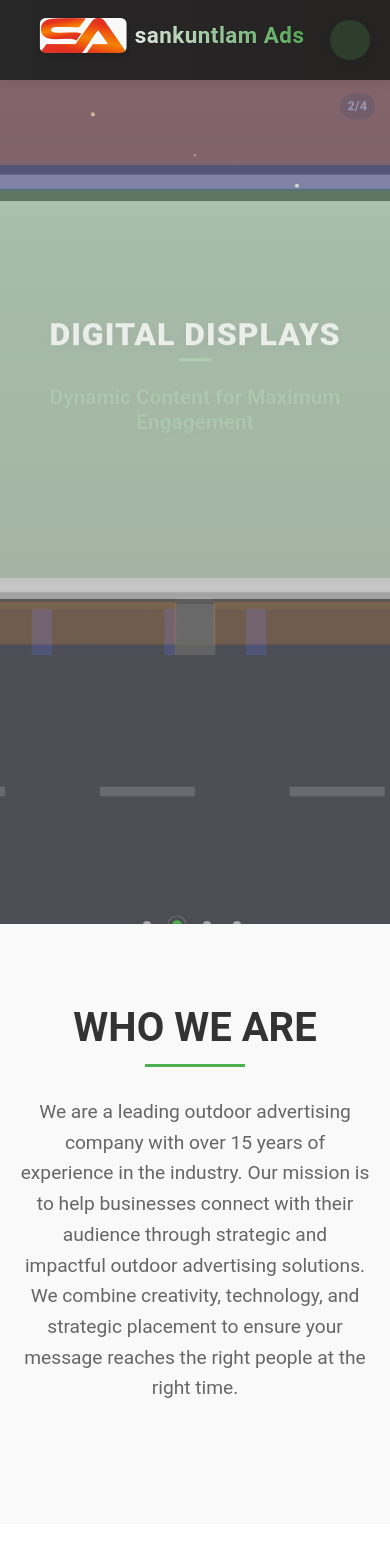
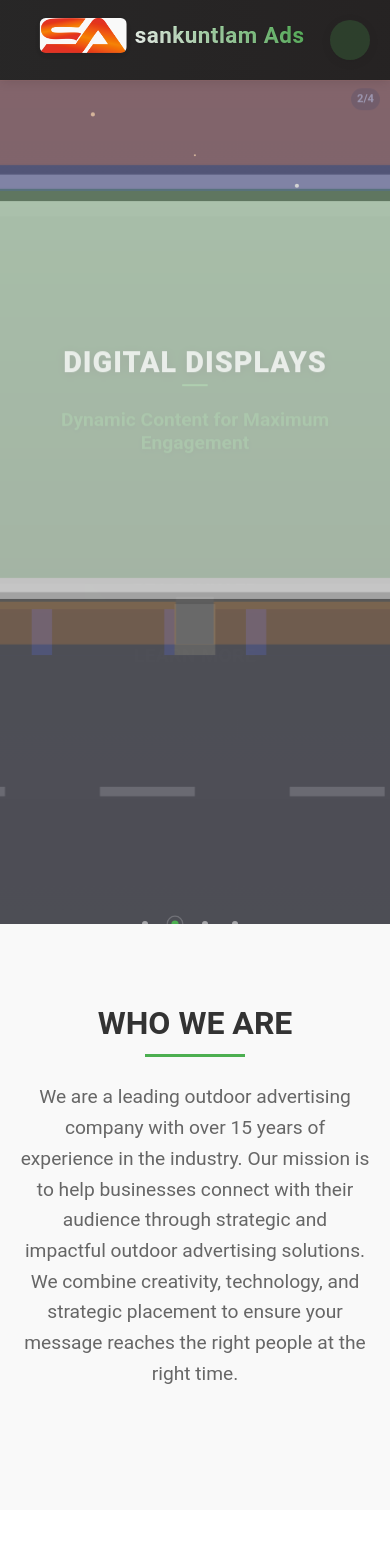
Before and after one commit to prakhar315/sakuntalam, a React (Create React App) app: page / in a window 390 px wide. Shown: the top 1568 px of the page. Built offline with nearby package versions, Linux system fonts and the light colour scheme.

Commit message:
Improve responsiveness for small screens in hero and about founder sections

```diff
--- a/src/pages/About.css
+++ b/src/pages/About.css
@@ -269,4 +269,73 @@
   .values-grid {
     grid-template-columns: 1fr;
   }
+
+  .founder-section {
+    flex-direction: column;
+    gap: 30px;
+  }
+
+  .founder-image {
+    flex: 0 0 auto;
+    width: 100%;
+    max-width: 350px;
+    margin: 0 auto;
+  }
+
+  .founder-image .image-placeholder {
+    height: 350px;
+  }
+
+  .values-section {
+    padding: 30px 20px;
+  }
 }
+
+@media screen and (max-width: 480px) {
+  .about-hero h1 {
+    font-size: 2.5rem;
+  }
+
+  .about-hero p {
+    font-size: 1rem;
+  }
+
+  .about-section h2 {
+    font-size: 2rem;
+    margin-bottom: 25px;
+  }
+
+  .about-text p {
+    font-size: 1rem;
+    line-height: 1.6;
+  }
+
+  .founder-content h3 {
+    font-size: 1.8rem;
+  }
+
+  .founder-title {
+    font-size: 1.1rem;
+  }
+
+  .founder-description {
+    font-size: 1rem;
+    line-height: 1.6;
+  }
+
+  .image-placeholder {
+    height: 250px;
+  }
+
+  .founder-image .image-placeholder {
+    height: 300px;
+  }
+
+  .about-section {
+    margin-bottom: 60px;
+  }
+
+  .value-card {
+    padding: 20px;
+  }
+}
--- a/src/pages/Home.css
+++ b/src/pages/Home.css
@@ -76,6 +76,7 @@
   max-width: 1000px;
   padding: 20px;
   margin: 0 auto;
+  box-sizing: border-box;
 }
 
 .slide-number {
@@ -449,63 +450,104 @@
 
 @media screen and (max-width: 480px) {
   .slide-content h1 {
-    font-size: 2rem;
+    font-size: 1.8rem;
     margin-bottom: 8px;
   }
 
   .slide-content h2 {
-    font-size: 1.3rem;
-    margin-bottom: 12px;
+    font-size: 1.2rem;
+    margin-bottom: 10px;
   }
 
   .slide-content p {
-    font-size: 1rem;
-    margin-bottom: 15px;
+    font-size: 0.9rem;
+    margin-bottom: 12px;
     padding: 0 10px;
+    line-height: 1.4;
   }
 
   .slide-number {
-    font-size: 0.8rem;
-    top: 15px;
-    right: 15px;
-    padding: 3px 8px;
+    font-size: 0.7rem;
+    top: 10px;
+    right: 10px;
+    padding: 2px 6px;
   }
 
   .slide-divider {
-    width: 50px;
-    height: 3px;
-    margin-bottom: 12px;
+    width: 40px;
+    height: 2px;
+    margin-bottom: 10px;
   }
 
   .hero-btns {
-    max-width: 250px;
-    margin-top: 20px;
-    gap: 12px;
+    max-width: 220px;
+    margin-top: 15px;
+    gap: 10px;
   }
 
   .btn {
-    padding: 12px 20px;
-    font-size: 0.9rem;
+    padding: 10px 16px;
+    font-size: 0.8rem;
     letter-spacing: 0.5px;
+    min-width: 100%;
   }
 
   .slide-progress-container {
-    width: 80px;
-    bottom: 70px;
+    width: 60px;
+    bottom: 60px;
+    height: 3px;
   }
 
   .custom-dots {
-    bottom: 15px;
+    bottom: 10px;
   }
 
   .custom-dots ul {
-    padding: 3px 10px;
+    padding: 2px 8px;
   }
 
   .dot {
-    width: 8px;
-    height: 8px;
-    margin: 0 3px;
+    width: 6px;
+    height: 6px;
+    margin: 0 2px;
+  }
+
+  .slick-arrow {
+    width: 30px;
+    height: 30px;
+    font-size: 0.9rem;
+  }
+
+  .slick-prev {
+    left: 5px;
+  }
+
+  .slick-next {
+    right: 5px;
+  }
+}
+
+@media screen and (max-width: 360px) {
+  .slide-content h1 {
+    font-size: 1.5rem;
+  }
+
+  .slide-content h2 {
+    font-size: 1rem;
+  }
+
+  .slide-content p {
+    font-size: 0.8rem;
+    margin-bottom: 10px;
+  }
+
+  .hero-btns {
+    max-width: 200px;
+  }
+
+  .btn {
+    padding: 8px 14px;
+    font-size: 0.7rem;
   }
 }
 
```
